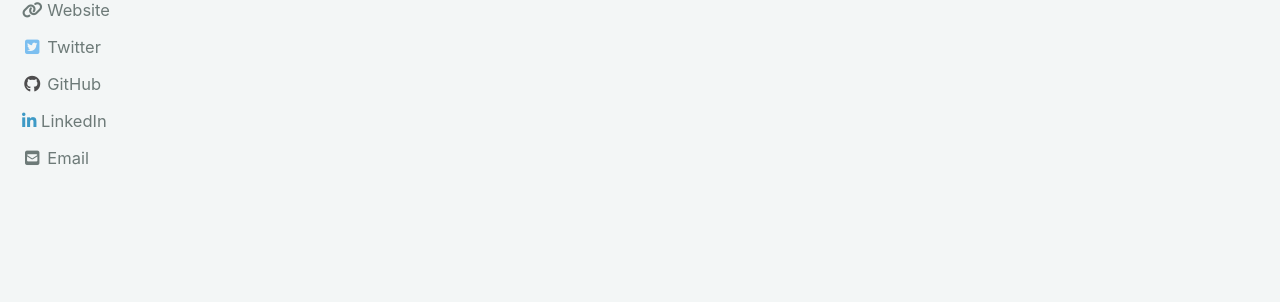
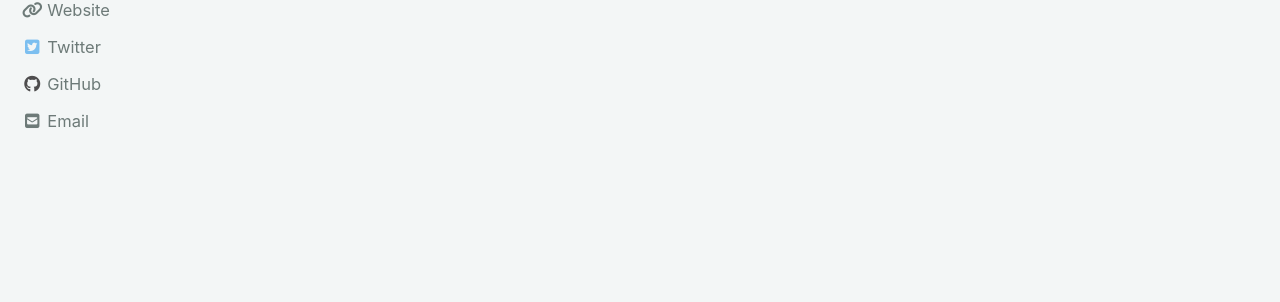
Before and after one commit to agombert/agombert.github.io, a Jekyll site: the page built from index.html, in a window 1280 px wide. Shown: the part 396-698 px from the top of the page. Built offline with Jekyll 4.4.1, drawn with Linux system fonts in a browser that asks for light colours; cached includes are drawn as plain includes; nearby versions of some CDN libraries; the list of posts is cut into pages by our own code.

Commit message:
change linkedin icon

```diff
--- a/_config.yml
+++ b/_config.yml
@@ -125,9 +125,6 @@ author:
     - label: "GitHub"
       icon: "fab fa-fw fa-github"
       url: "https://github.com/agombert"
-    - label: "LinkedIn"
-      icon: "fab fa-linkedin-in"
-      url: "https://www.linkedin.com/in/arnault-gombert-37a1a1a0/"
 
 # Site Footer
 footer:
```
